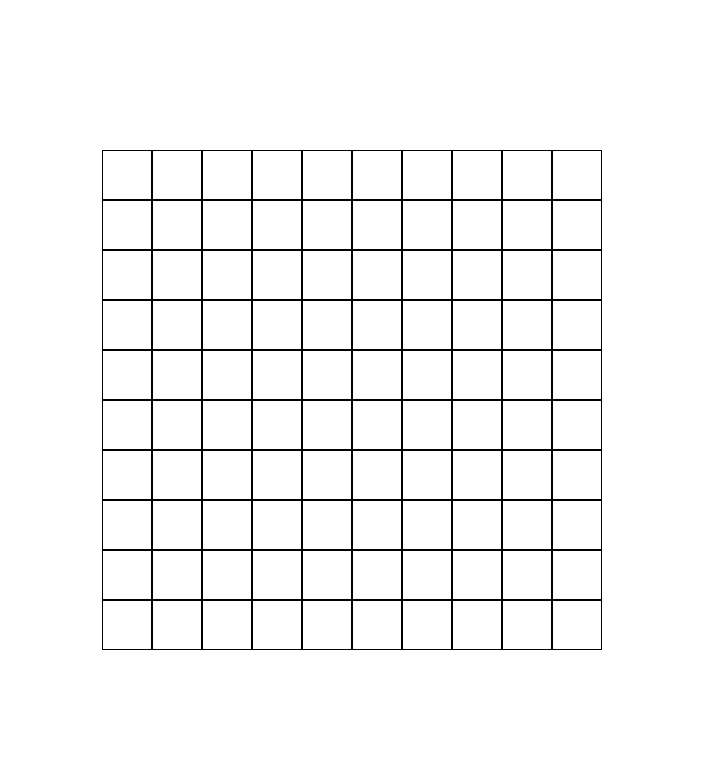
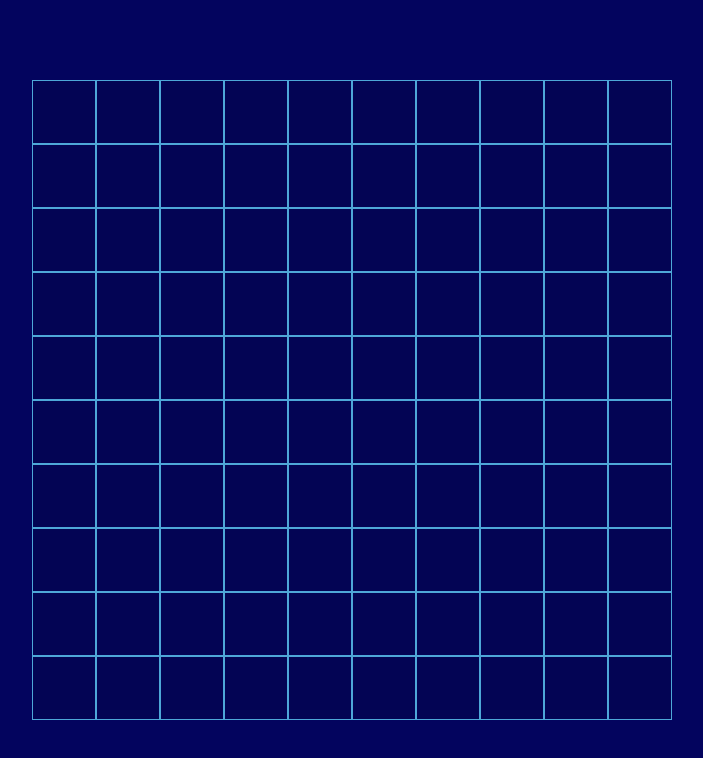
Before and after one commit to Nymil/testingBattleship, a plain HTML site: page index.html in a window 1280 px wide. Shown: the whole page, without its empty margins (288-991 px from the left). Drawn offline with Linux system fonts and the light colour scheme.

Commit message:
fixed styling to fit more in line with wireframe

```diff
--- a/assets/css/screen.css
+++ b/assets/css/screen.css
@@ -4,10 +4,18 @@ body {
     display: flex;
     align-items: center;
     justify-content: center;
+    background-color: #03045E;
 }
 
 div {
-    border: 0.1rem solid black;
-    width: 3rem;
-    height: 3rem;
+    border: 0.1rem solid #4EA7D8;
+    background-color: rgba(0, 0, 0, 0.1);
+    width: 4rem;
+    height: 4rem;
+    box-sizing: border-box;
 }
+
+div:hover {
+    border-width: 0.2rem;
+    background-color: rgba(0, 0, 0, 0.2);
+}
```
